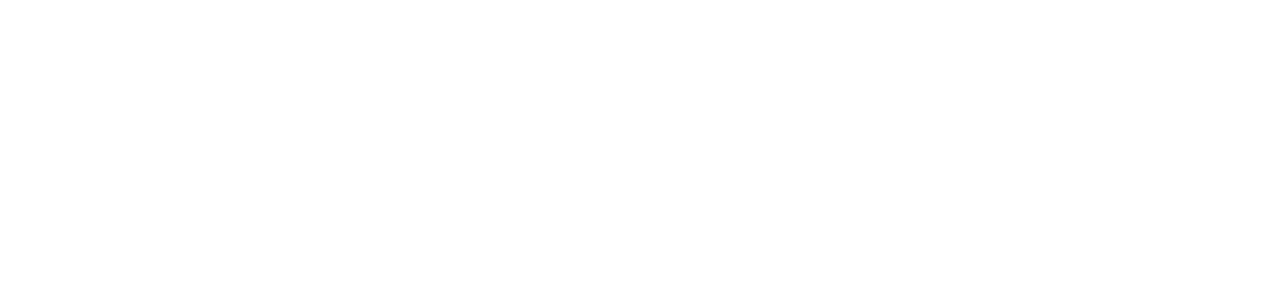
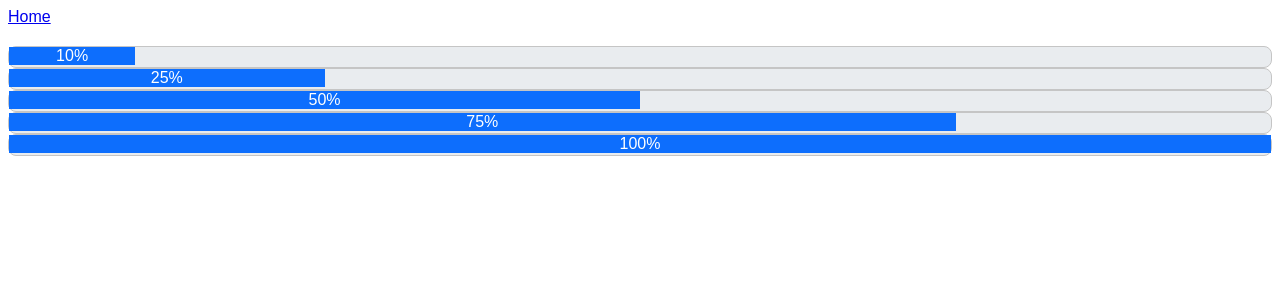
Before and after one commit to hemantghatawal/react-components, a React (Vite) app: page /progress-bar in a window 1280 px wide. Before the commit this address had no page. Shown: the top 300 px of the page. Built offline with nearby package versions, Linux system fonts and the light colour scheme.

Commit message:
progress bar component added

```diff
--- a/src/App.jsx
+++ b/src/App.jsx
@@ -2,6 +2,7 @@
 import Accordion from "./components/Accordian/Accordian";
 import TabForm from "./components/TabForm/TabForm";
 import Pagination from "./components/Pagination/Pagination";
+import ProgressBar from "./components/ProgressBar/ProgressBar";
 import Layout from "./Layout";
 import Home from "./Home";
 import ChipsInput from "./components/ChipsInput/ChipsInput";
@@ -13,6 +14,18 @@
       <Routes>
         <Route path="/" element={<Layout />}>
           <Route index element={<Home />} />
+          <Route
+            path="progress-bar"
+            element={
+              <>
+                <ProgressBar progress={10} />
+                <ProgressBar progress={25} />
+                <ProgressBar progress={50} />
+                <ProgressBar progress={75} />
+                <ProgressBar progress={100} />
+              </>
+            }
+          />
           <Route path="accordion" element={<Accordion />} />
           <Route path="tab-form" element={<TabForm />} />
           <Route path="pagination" element={<Pagination />} />
--- a/src/Home.jsx
+++ b/src/Home.jsx
@@ -3,6 +3,7 @@
 const Home = () => {
   return (
     <nav style={{ display: "grid", gap: "10px", marginBottom: "20px" }}>
+      <Link to="/progress-bar">Progress Bar</Link>
       <Link to="/accordion">Accordion</Link>
       <Link to="/tab-form">Tab Form</Link>
       <Link to="/pagination">Pagination</Link>
--- /dev/null
+++ b/src/components/ProgressBar/ProgressBar.jsx
@@ -0,0 +1,20 @@
+import "./ProgressBar.styles.css";
+
+const ProgressBar = ({ progress = 25 }) => {
+  return (
+    <div className="progress">
+      <div
+        style={{
+          backgroundColor: "#0d6efd",
+          width: `${progress}%`,
+          textAlign: "center",
+          color: "white",
+        }}
+      >
+        {progress}%{" "}
+      </div>
+    </div>
+  );
+};
+
+export default ProgressBar;
--- /dev/null
+++ b/src/components/ProgressBar/ProgressBar.styles.css
@@ -0,0 +1,6 @@
+.progress {
+  background-color: rgb(233, 236, 239);
+  border: 1px solid #c5c5c5;
+  border-radius: 8px;
+  height: 20px;
+}
```
